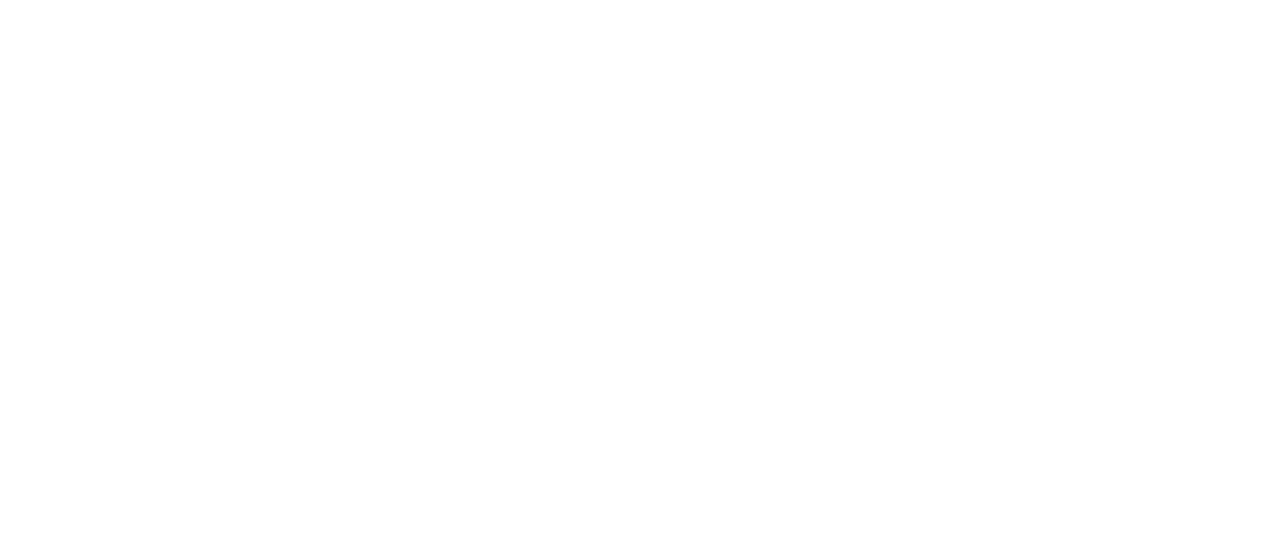
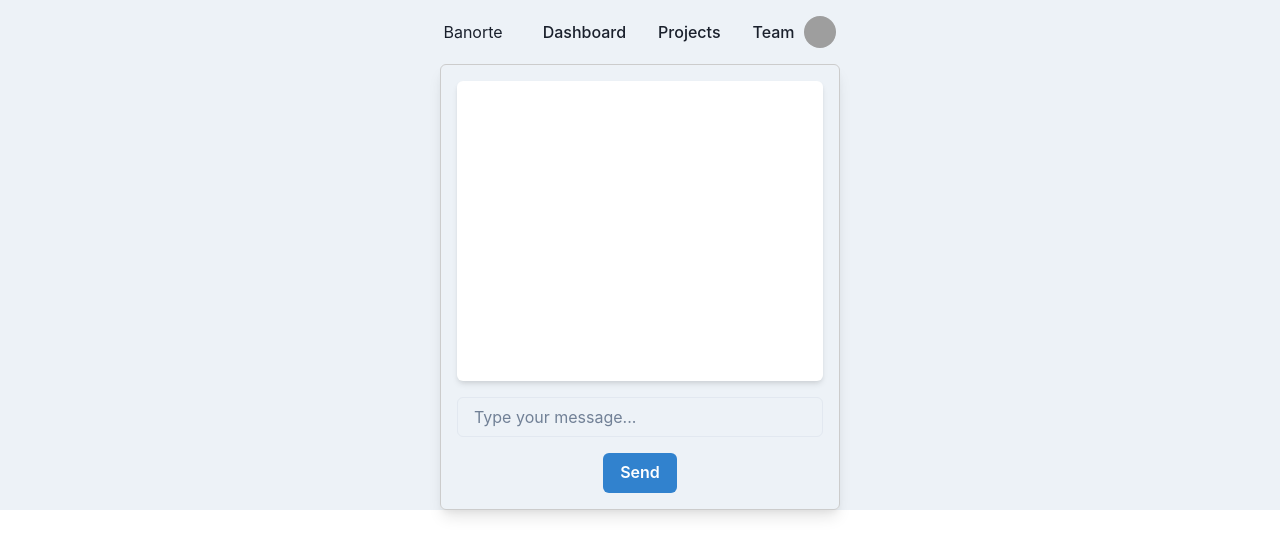
Before and after one commit to linusmtz/hackmty2023, a React (Vite) app in the folder hackmty/: page /chatbot in a window 1280 px wide. Before the commit this address had no page. Shown: the top 556 px of the page. Built offline with nearby package versions, Linux system fonts and the light colour scheme; grey boxes are pictures that could not be loaded.

Commit message:
chatbot View

```diff
--- a/hackmty/src/App.css
+++ b/hackmty/src/App.css
@@ -1,5 +1,5 @@
 #root {
-  max-width: 1280px;
+
 
   text-align: center;
 }
--- a/hackmty/src/App.jsx
+++ b/hackmty/src/App.jsx
@@ -8,6 +8,8 @@
 
 import { ChakraProvider } from '@chakra-ui/react'
 import NavBar from "./components/Navbar/NavBar";
+
+import Chatview from "./components/AsistenteVirtual/chatView"
 
 
 export default function App() {
@@ -26,7 +28,15 @@
                       <Home/>
                     }
                   />
+
+                  <Route
+                    path="/chatbot"
+                    element={
+                      <Chatview/>
+                    }
+                  />
                 </Routes>
+
               </main>
             </BrowserRouter>
         </ChakraProvider>
--- /dev/null
+++ b/hackmty/src/components/AsistenteVirtual/chatBot.jsx
@@ -0,0 +1,108 @@
+import React, { useState, useEffect } from 'react';
+import {
+  ChakraProvider,
+  Box,
+  Input,
+  Button,
+  VStack,
+  Text,
+  extendTheme,
+  CSSReset,
+} from '@chakra-ui/react';
+
+const Chatbot = () => {
+  const [messages, setMessages] = useState([]);
+  const [inputMessage, setInputMessage] = useState('');
+
+  const handleSendMessage = () => {
+    if (inputMessage.trim() === '') return;
+
+    // Add user message to the chat
+    setMessages([...messages, { text: inputMessage, user: true }]);
+    setInputMessage('');
+
+    // Simulate a response from the chatbot (you can replace this with an actual API call)
+    setTimeout(() => {
+      setMessages([
+        ...messages,
+        { text: 'Hello, I am the chatbot!', user: false },
+      ]);
+    }, 1000);
+  };
+
+  // Scroll to the bottom of the chat when new messages arrive
+  useEffect(() => {
+    const chatContainer = document.getElementById('chat-container');
+    if (chatContainer) {
+      chatContainer.scrollTop = chatContainer.scrollHeight;
+    }
+  }, [messages]);
+
+  return (
+    <Box
+      p={4}
+      maxW="400px"
+      mx="auto"
+      border="1px solid #ccc"
+      borderRadius="md"
+      boxShadow="lg"
+    >
+      <Box
+        id="chat-container"
+        p={4}
+        borderRadius="md"
+        minHeight="300px"
+        maxHeight="300px"
+        overflowY="auto"
+        bg="white"
+        boxShadow="md"
+      >
+        {messages.map((message, index) => (
+          <Text
+            key={index}
+            textAlign={message.user ? 'right' : 'left'}
+            bg={message.user ? 'blue.400' : 'gray.400'}
+            color="white"
+            p={2}
+            borderRadius="md"
+            boxShadow="sm"
+            marginBottom="4px"
+          >
+            {message.text}
+          </Text>
+        ))}
+      </Box>
+      <VStack spacing={4} mt={4}>
+        <Input
+          placeholder="Type your message..."
+          value={inputMessage}
+          onChange={(e) => setInputMessage(e.target.value)}
+        />
+        <Button colorScheme="blue" onClick={handleSendMessage}>
+          Send
+        </Button>
+      </VStack>
+    </Box>
+  );
+};
+
+const theme = extendTheme({
+  styles: {
+    global: {
+      body: {
+        bg: 'gray.100',
+      },
+    },
+  },
+});
+
+const App = () => {
+  return (
+    <ChakraProvider theme={theme}>
+      <CSSReset />
+      <Chatbot />
+    </ChakraProvider>
+  );
+};
+
+export default App;
--- /dev/null
+++ b/hackmty/src/components/AsistenteVirtual/chatView.jsx
@@ -0,0 +1,15 @@
+import React from "react";
+import { useState, useEffect, Suspense } from 'react';
+
+import NavBar from "../Navbar/NavBar";
+import ChatBot from "../AsistenteVirtual/chatBot"
+import { Card, CardBody, Text } from '@chakra-ui/react';
+export default function chatview () {
+
+    return (
+        <div className="chatview">
+            <NavBar></NavBar>
+            <ChatBot></ChatBot>
+        </div>
+    );
+}
```
Also changed, not shown: hackmty/src/components/AsistenteVirtual/AsistenteVirtual.jsx (deleted).
